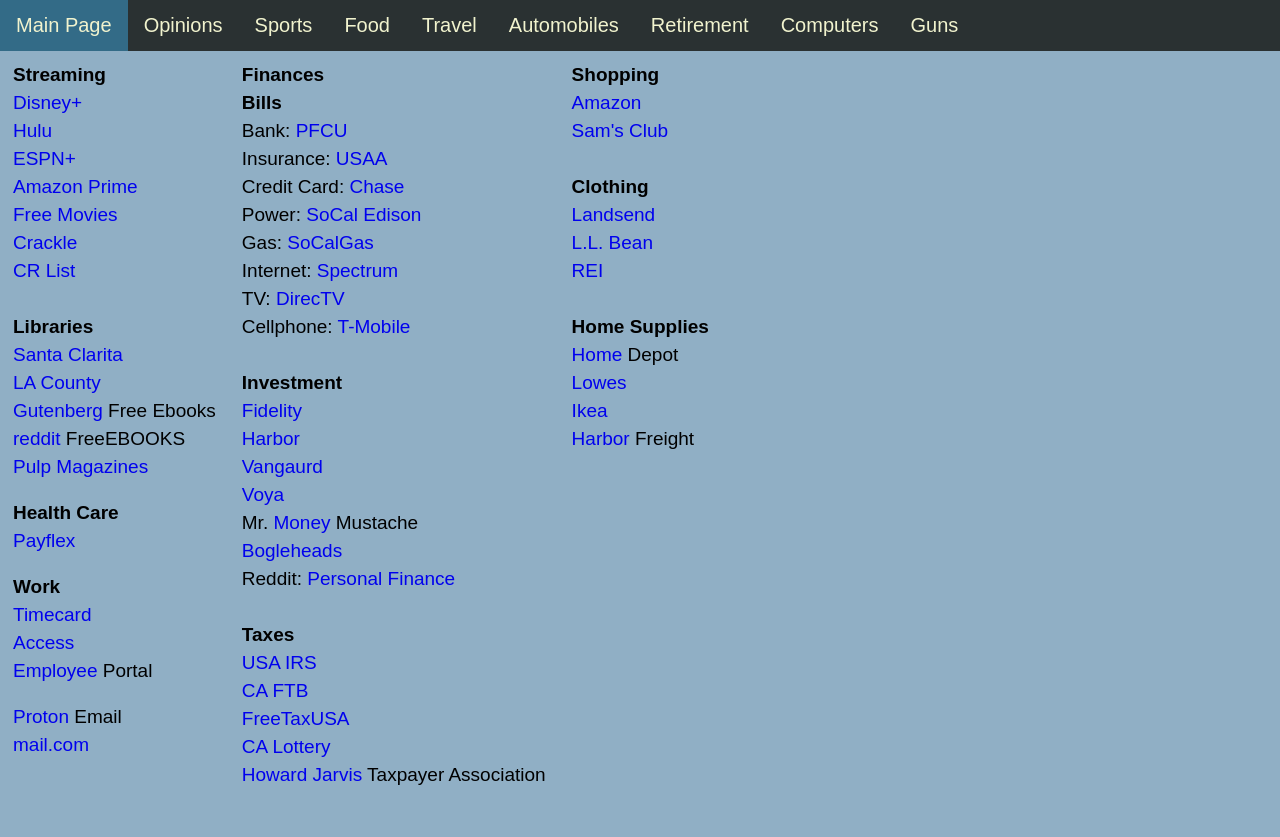
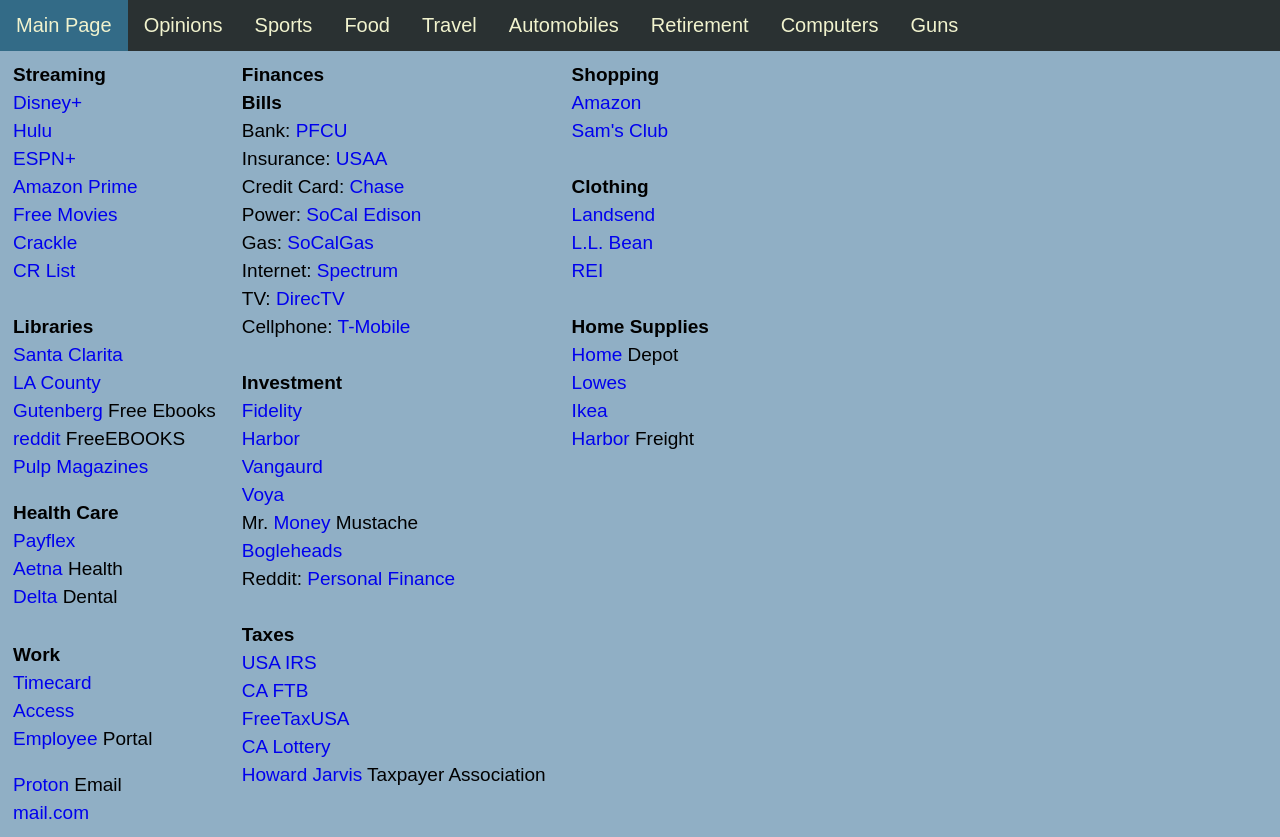
Before and after one commit to dpasf/dpasf.github.io, a plain HTML site: page home.html in a window 1280 px wide. Drawn offline with Linux system fonts and the light colour scheme.

Commit message:
Add files via upload

```diff
--- a/home.html
+++ b/home.html
@@ -45,9 +45,13 @@
             <li><a href="https://old.reddit.com/r/FreeEBOOKS/">reddit</a> FreeEBOOKS</li>
             <li><a href="https://archive.org/details/pulpmagazinearchive">Pulp Magazines</a></li>
             <br>
-		<li><b>Health Care</b></li>
-	    <li><a href="https://payflex.com/">Payflex</a></li>
-            <br>
+			<li><b>Health Care</b></li>
+			<li><a href="https://payflex.com/">Payflex</a></li>
+        	<li><A HREF="https://www.aetna.com/about-us/login.html">Aetna</A> Health</li>
+			<li><A HREF="https://www.deltadentalva.com/members/member-login">Delta</A> Dental</li>
+			<li><A HREF="url"> </A></li>
+			<li><A HREF="url"> </A></li>
+			    <br>
             <li><b>Work</b></li>
             <li><a href="https://tolconnected.bah.com/">Timecard</a></li>
             <li><a href="https://access.bah.com/">Access</a></li>
```
